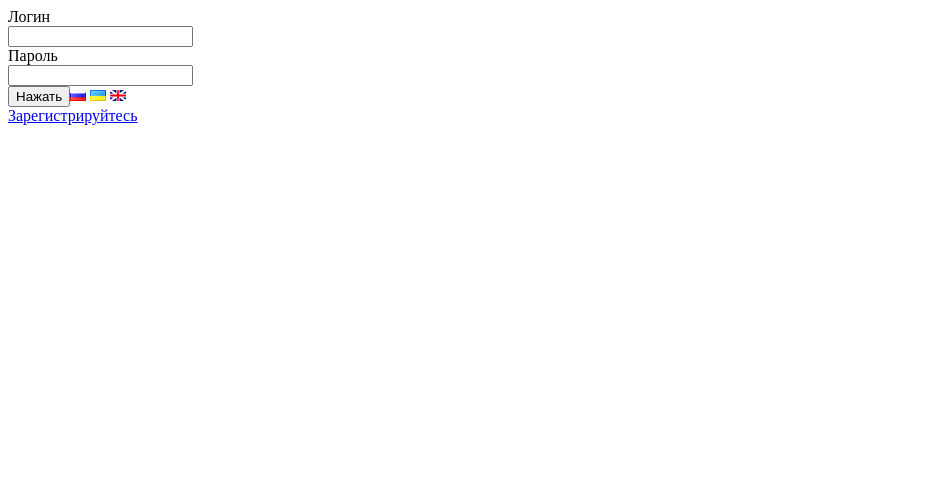
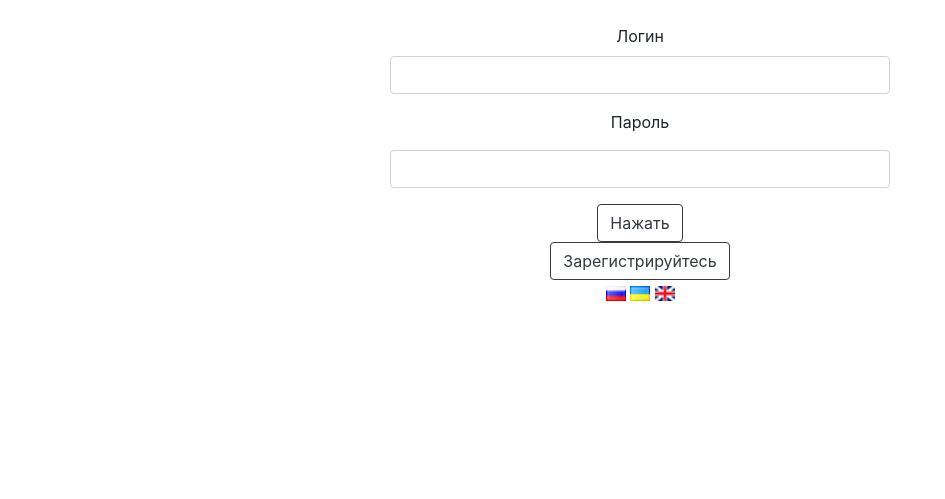
Before and after one commit to skaner27/lab4collab, a PHP site: page /index.php?lang=1 in a window 1280 px wide. Shown: the top 499 px of the page, without its empty margins (0-945 px from the left). Run offline with PHP 8.4, Linux system fonts and the light colour scheme.

Commit message:
Update index.php

```diff
--- a/index.php
+++ b/index.php
@@ -40,32 +40,64 @@ include_once ("lang/lang.".$CurentLang.".php");
 <!doctype html>
 <html>
 <head>
+    <link rel="stylesheet" href="https://stackpath.bootstrapcdn.com/bootstrap/4.5.0/css/bootstrap.min.css" integrity="sha384-9aIt2nRpC12Uk9gS9baDl411NQApFmC26EwAOH8WgZl5MYYxFfc+NcPb1dKGj7Sk" crossorigin="anonymous">
     <meta charset="UTF-8">
     <title><?php echo $Lang['title']?></title>
 </head>
+<style>
+    .head_block{
+        margin: 0px auto;
+
+        width: 500px;
+        height: 500px;
+    }
+.form-group {
+    text-align: center;
+}
+    .but{
+        text-align: center;
+    }
+</style>
 <body>
+<form action="login.php" method="post" enctype="multipart/form-data">
 
-    <form action="login.php" method="post" enctype="multipart/form-data">
-        <label><? echo $Lang['login_lan']?></label> <br>
-        <input type="text" name="login"><br>
-        <label><? echo $Lang['pass_lan']?></label><br>
-        <input type="password" name="password"><br>
-        <button type="submit"><? echo $Lang['button_lan']?></button><a href="index.php?lang=ru"><img src="img/ru.png"></a>
-        <a href="index.php?lang=ua"><img src="img/ua.png"></a>
-        <a href="index.php?lang=en"><img src="img/en.png"></a>
 
+
+            <div class="head_block">
+            <div class="form-group">
+                <br>
+                <label for="exampleInputEmail1"><label></label><? echo $Lang['login_lan']?></label></label>
+                <input type="text" name="login" class="form-control" >
+            </div>
+            <div class="form-group">
+                <label for="exampleInputPassword1"><label><? echo $Lang['pass_lan']?></label></label>
+                <input type="password" name="password" class="form-control">
+            </div>
+                <div class="but">
+            <button type="submit" class="btn btn-outline-dark"><? echo $Lang['button_lan']?></button>
             <?php
             if (isset($_SESSION['msg'])) {
                 echo '<div>' . $_SESSION['msg'] . '</div>';
                 unset($_SESSION['msg']);
             }
-
+            echo '<br>';
             if (isset($_SESSION['msg2'])) {
                 echo '<div>' . $_SESSION['msg2'] . '</div>';
                 unset($_SESSION['msg2']);
             }
             ?>
+                    <a href = "register/register.php">
+                        <button type="button" class="btn btn-outline-dark"><? echo $Lang['reg']?></button></center></a>
+
+                </div>
+            <center>
+                    <a href="index.php?lang=ru"><img src="img/ru.png" width="20"height="15"></a>
+                    <a href="index.php?lang=ua"><img src="img/ua.png" width="20"height="15"></a>
+                    <a href="index.php?lang=en"><img src="img/en.png" width="20"height="15"></a>
+
+            </center>
+
+            </div>
         </form>
-    <a href="register/register.php"><? echo $Lang['reg']?></a>
 </body>
 </html>
```
Lines whose indentation alone changed are shown as unchanged.
